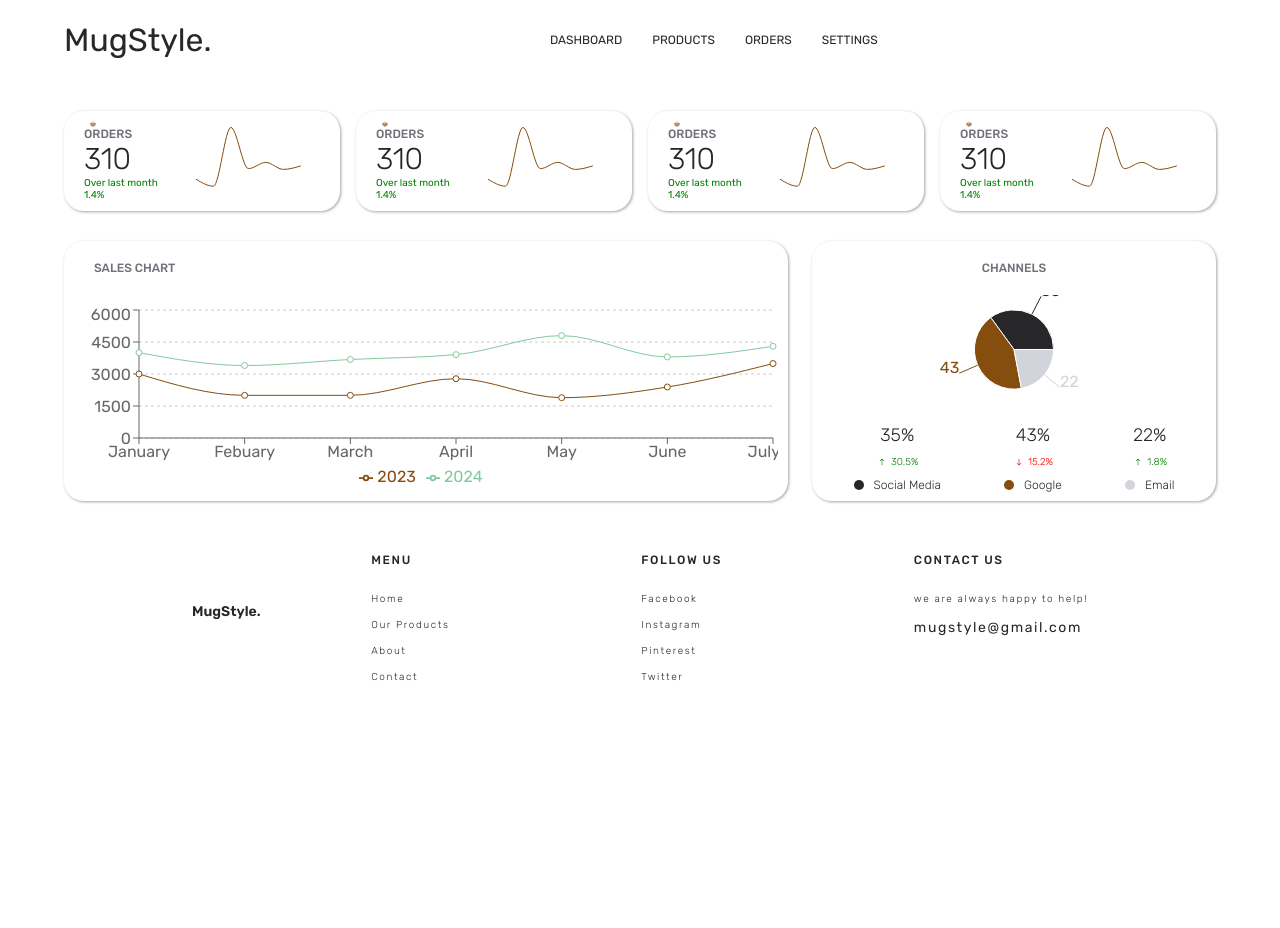
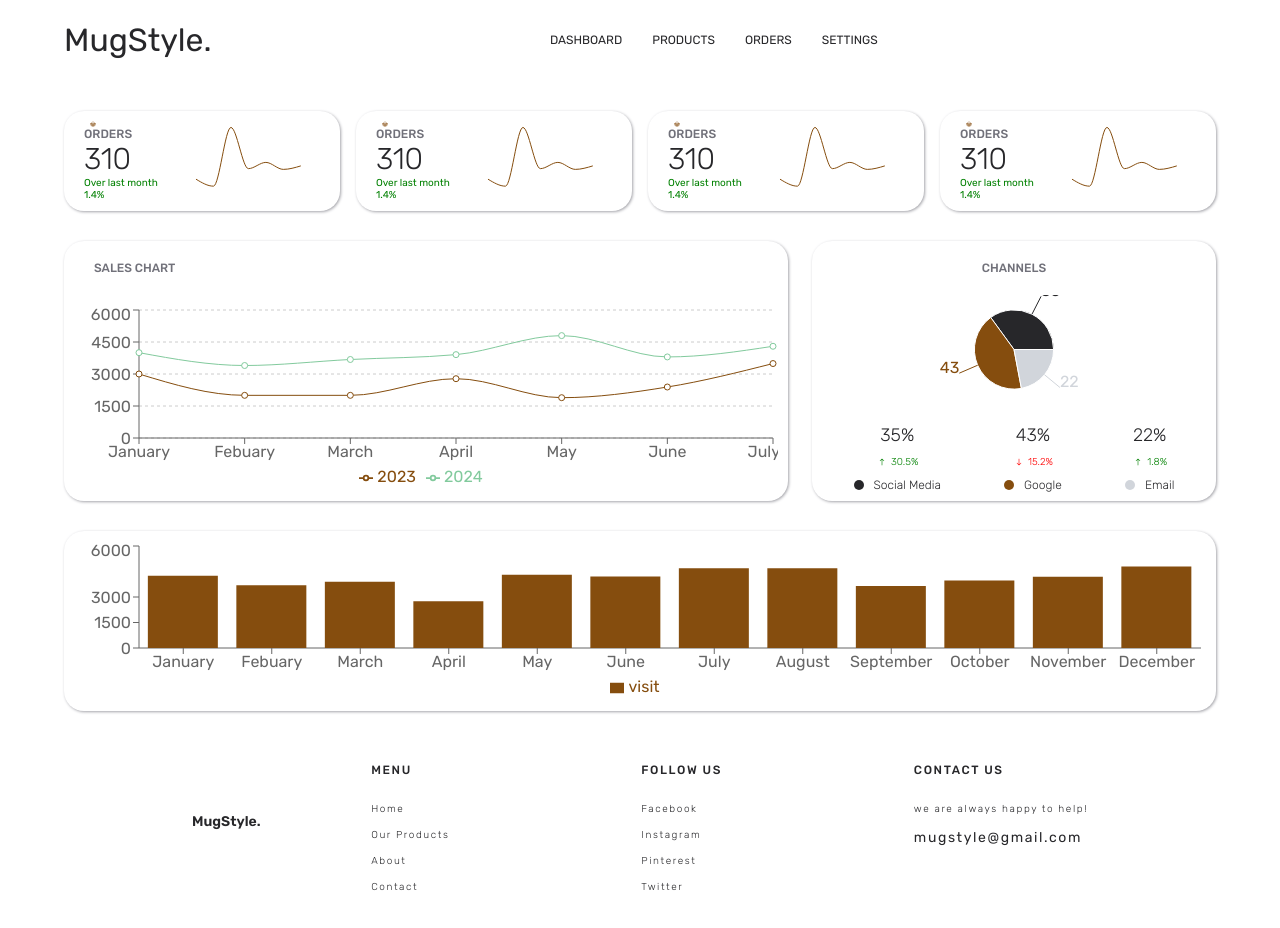
Before and after one commit to Morganefrlr/eshop-mugstyle2024, a Next.js app: page /admin in a window 1280 px wide. Shown: the top 928 px of the page. Before the commit the page ends 800 px from the top, so only its background shows below. Built offline with nearby package versions, Linux system fonts and the light colour scheme.

Commit message:
A01: add & styled visit chart

```diff
--- a/src/app/admin/_admin.scss
+++ b/src/app/admin/_admin.scss
@@ -1,6 +1,6 @@
 .adminDashboard{
 
-    &_first{
+    &_first {
        display: flex;
         width: 90vw;
         margin: 30px auto;
@@ -12,6 +12,12 @@
         margin: 0 auto;
         justify-content: space-between;
     }
+    &_third {
+        display: flex;
+        width: 90vw;
+        margin: 30px auto 0 auto;
+        justify-content: space-between;
+    }
 
 
 }
--- /dev/null
+++ b/src/app/admin/adminRecharts/VisitChart.tsx
@@ -0,0 +1,75 @@
+'use client'
+
+import { Bar, BarChart, CartesianGrid, Legend, Rectangle, ResponsiveContainer, Tooltip, XAxis, YAxis } from "recharts";
+
+const VisitChart = () => {
+
+
+    const data = [
+        {
+          name: 'January',
+          visit: 4250,
+        },
+        {
+          name: 'Febuary',
+          visit: 3689,
+        },
+        {
+          name: 'March',
+          visit: 3890,
+        },
+        {
+          name: 'April',
+          visit: 2757,
+        },
+        {
+          name: 'May',
+          visit: 4308,
+        },
+        {
+          name: 'June',
+          visit: 4200,
+        },
+        {
+          name: 'July',
+          visit: 4690,
+        },
+        {
+            name: 'August',
+            visit: 4697,
+          },
+        {
+            name: 'September',
+            visit: 3654,
+        },
+        {
+            name: 'October',
+            visit: 3976,
+        },
+        {
+            name: 'November',
+            visit: 4189,
+        },
+        {
+            name: 'December',
+            visit: 4793,
+        },
+      ];
+    return (
+        <div className='visitChartMain'>
+            <ResponsiveContainer>
+                <BarChart
+                data={data}
+                >
+                <XAxis dataKey="name" />
+                <YAxis />
+                <Tooltip />
+                <Legend />
+                <Bar dataKey="visit" fill="#854D0E" />
+                </BarChart>
+            </ResponsiveContainer>
+        </div>
+    );
+};
+
+export default VisitChart;
--- /dev/null
+++ b/src/app/admin/adminRecharts/_visitChart.scss
@@ -0,0 +1,9 @@
+.visitChartMain{
+    width: 90vw;
+    height: 20vh;
+    border-radius: 20px;
+    box-shadow: 1px 1px 3px lighten($main,50);
+    display: flex;
+    padding: 10px;
+    flex-direction: column;
+}
--- a/src/app/admin/page.tsx
+++ b/src/app/admin/page.tsx
@@ -2,6 +2,7 @@
 import PieChartBox from './adminRecharts/PieChartBox';
 import SalesChart from './adminRecharts/SalesChart';
 import SquareBox from './adminRecharts/SquareBox';
+import VisitChart from './adminRecharts/visitChart';
 
 
 
@@ -19,6 +20,10 @@ const page = () => {
                 <SalesChart />
                 <PieChartBox />
             </div>
+
+            <div className='adminDashboard_third'>
+                <VisitChart />
+            </div>
         </div>
     );
 };
--- a/src/app/globals.scss
+++ b/src/app/globals.scss
@@ -55,3 +55,4 @@ body{
 @import "../app/admin/adminRecharts/squareBox";
 @import "../app/admin/adminRecharts/salesChart";
 @import "../app/admin/adminRecharts/pieChart";
+@import "../app/admin/adminRecharts/visitChart";
```
